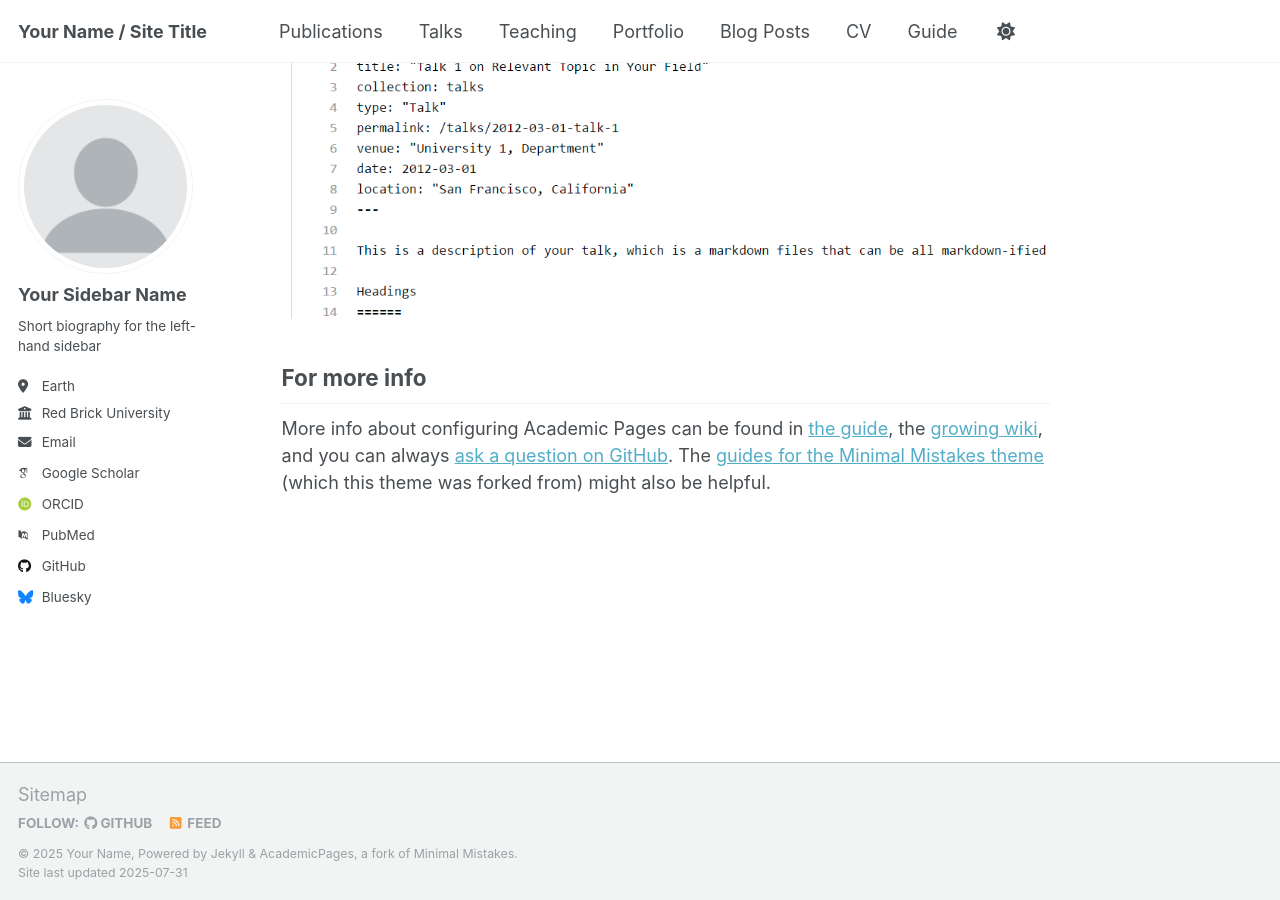
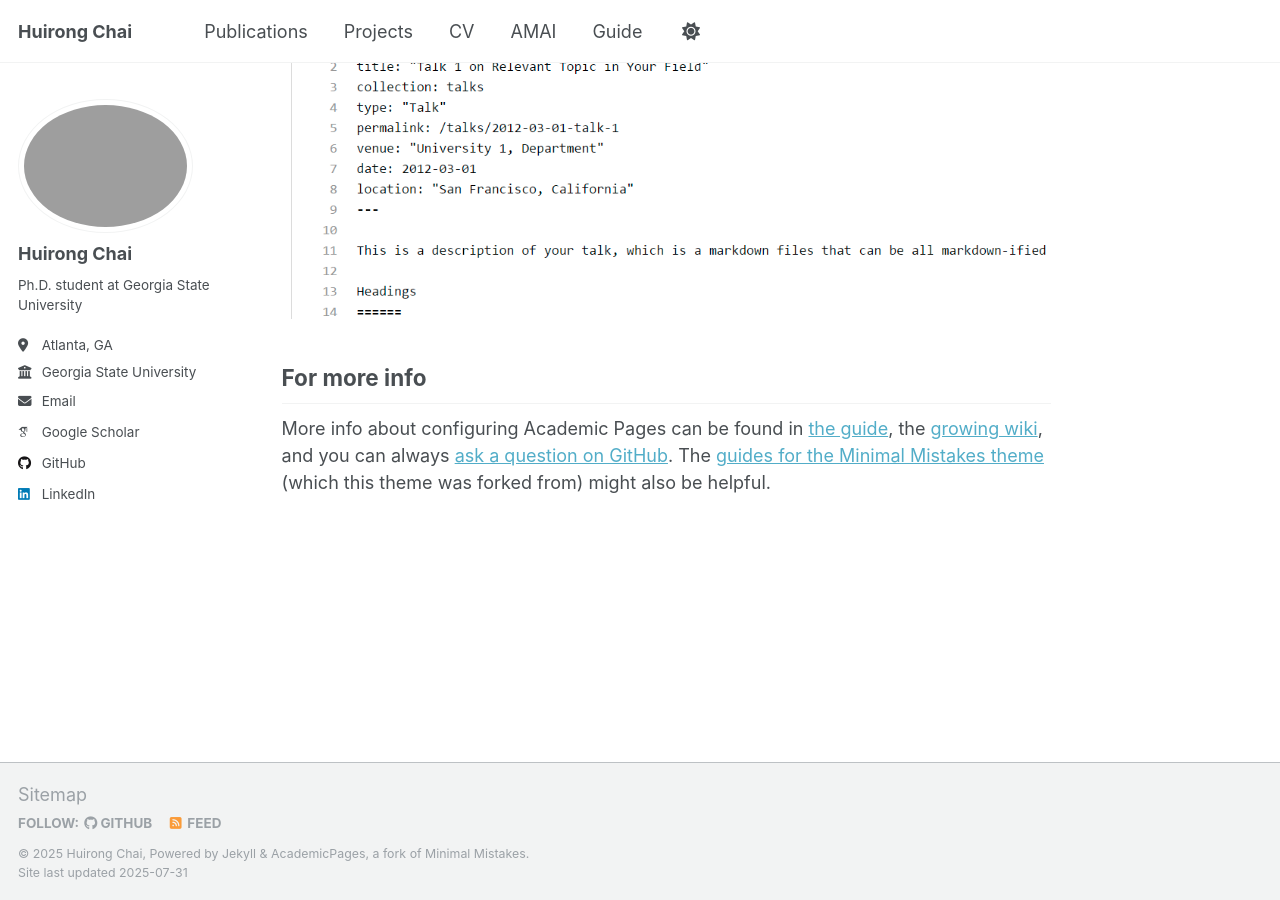
Before and after one commit to hrchai/huirong-chai.github.io, a Jekyll site: the page built from _pages/about.md, in a window 1280 px wide and 900 px high, scrolled down 2880 px. Built offline with Jekyll 4.4.1, drawn with Linux system fonts in a browser that asks for light colours; some web fonts are replaced; a script that is not in the unit is left out.

Commit message:
added basic info

```diff
--- a/_config.yml
+++ b/_config.yml
@@ -9,27 +9,27 @@
 # Basic Site Settings
 locale                   : "en-US"
 site_theme               : "default"
-title                    : "Your Name / Site Title"
+title                    : "Huirong Chai"
 title_separator          : "-"
-name                     : &name "Your Name"
-description              : &description "personal description"
-url                      : https://academicpages.github.io # the base hostname & protocol for your site e.g. "https://[your GitHub username].github.io" or if you already have some other page hosted on Github then use "https://[your GitHub username].github.io/[Your Repo Name]"
+name                     : &name "Huirong Chai"
+description              : &description "Hi! My name is Huirong Chai, I'm a Ph.D. student in the Department of Computer Science at Georgia State University(GSU), advised by Prof. Haoxin Wang. I am a part of AMAI Research Group. Prior joining GSU, I worked as Emerging Technology Consultant for Ernst & Young (EY), where I was fortunate to be mentored by Alim Williams and James Hwang. I obtained my Master's Degree in Business Analytics from Eller School of Management and my Bachelor's Degree in Mathematics from The University of Arizona. \n\nMy research interests include Human-Computer Interaction(HCI), pose/trajectory prediction, computer vision, and machine learning. I am particularly interested in developing novel machine learning algorithms to solve real-world HCI problems."
+url                      : https://huirong-chai.github.io #https://ascademicpage.github.io # the base hostname & protocol for your site e.g. "https://[your GitHub username].github.io" or if you already have some other page hosted on Github then use "https://[your GitHub username].github.io/[Your Repo Name]"
 baseurl                  : "" # the subpath of your site, e.g. "/blog"
-repository               : "academicpages/academicpages.github.io"
+repository               : hrchai/huirong-chai.github.io #"academicpages/academicpages.github.io"
 
 # Site Author - The following control what appear as part of the author content on the side bar.
 #               If a field is blank the icon and link will not appear, otherwise it will be shown.
 #               Additional customization can be done by editing /_includes/author-profile.html
 author:
   # Biographic information
-  avatar           : "profile.png"
-  name             : "Your Sidebar Name"
+  avatar           : "hchai1.png"
+  name             : "Huirong Chai"
   pronouns         : # example: "she/her"
-  bio              : "Short biography for the left-hand sidebar"
-  location         : "Earth"
-  employer         : "Red Brick University"
+  bio              : "Ph.D. student at Georgia State University"
+  location         : "Atlanta, GA"
+  employer         : "Georgia State University"
   uri              : # URL
-  email            : "none@example.org"
+  email            : "hchai4@gsu.edu"
 
   # Academic websites
   academia         : # URL
@@ -37,9 +37,9 @@ author:
   googlescholar    : "https://scholar.google.com/citations?user=PS_CX0AAAAAJ"
   inspire-hep      : # URL
   impactstory      : # URL
-  orcid            : "http://orcid.org/yourorcidurl"
+  orcid            : #"http://orcid.org/yourorcidurl"
   semantic         : # URL
-  pubmed           : "https://www.ncbi.nlm.nih.gov/pubmed/?term=john+snow"
+  pubmed           : #"https://www.ncbi.nlm.nih.gov/pubmed/?term=john+snow"
   researchgate     : # URL
   scopus           : # URL
 
@@ -47,13 +47,13 @@ author:
   bitbucket        : # Username - Update with your username on the site
   codepen          : # Username
   dribbble         : # Username
-  github           : "academicpages"
+  github           : "hrchai"
   kaggle           : # Username
   stackoverflow    : # User number or user number and name (i.e., use "1" or "1/jeff-atwood")
 
   # Social media
   artstation       : # Username
-  bluesky          : "bsky.app" # Replace this with you Bluesky username
+  bluesky          : # Replace this with you Bluesky username
   facebook         : # Username
   flickr           : # Username
   foursquare       : # Username
@@ -62,7 +62,7 @@ author:
   keybase          : # Username
   instagram        : # Username
   lastfm           : # Username
-  linkedin         : # Username
+  linkedin         : "linkedin.com/in/huirong-amy-chai/" # Username
   mastodon         : # URL
   medium           : # URL
   pinterest        : # Username
--- a/_data/navigation.yml
+++ b/_data/navigation.yml
@@ -9,22 +9,17 @@
 
 main:
   - title: "Publications"
-    url: /publications/
+    url: #/publications/
 
-  - title: "Talks"
-    url: /talks/
-
-  - title: "Teaching"
-    url: /teaching/
-
-  - title: "Portfolio"
-    url: /portfolio/
-
-  - title: "Blog Posts"
-    url: /year-archive/
+  - title: "Projects"
+    url: /projects/
 
   - title: "CV"
     url: /cv/
+
+  - title: "AMAI"
+    url: https://www.amai-gsu.us/
+
 
   # - title: "CV"
   #   url: /cv-json/
```
Also changed, not shown: _projects/project-1.md (added, +7 -0 lines), _projects/project-2.md (added, +7 -0 lines), images/epi_pred.png (added), images/pose-pred.png (added), 1 other file.
